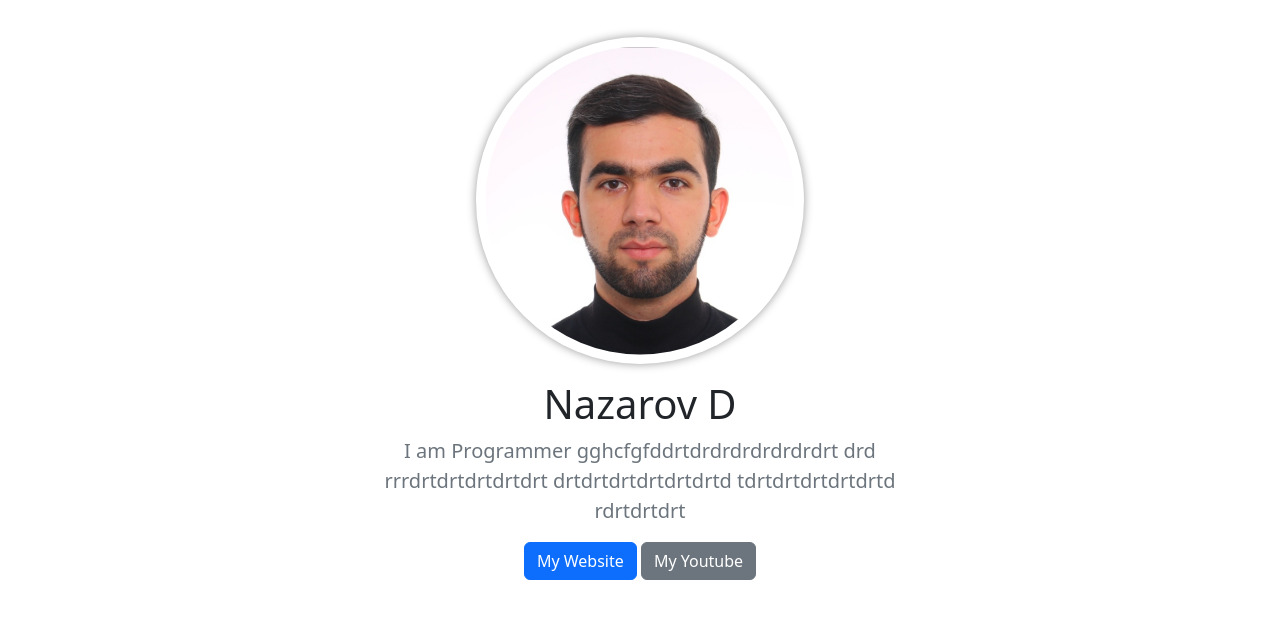
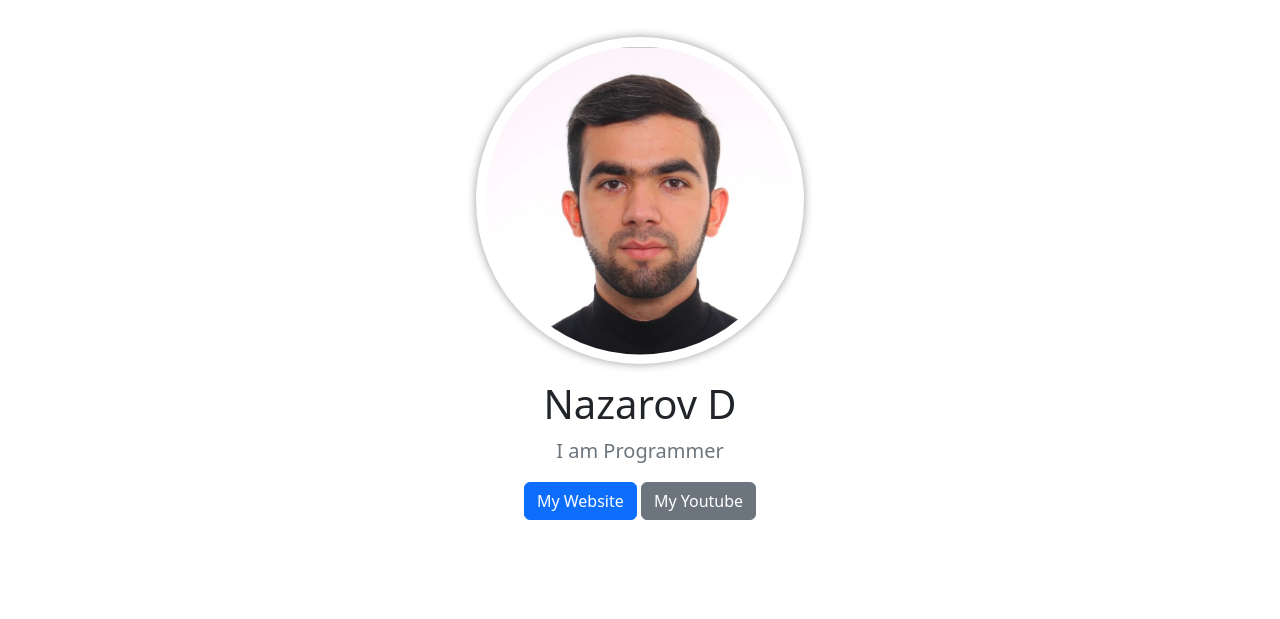
Before and after one commit to Davlatmand/ND, a plain HTML site: page index.html in a window 1280 px wide. Shown: the part 67-686 px from the top of the page. Drawn offline with nearby package versions, Linux system fonts and the light colour scheme.

Commit message:
Add files via upload

```diff
--- a/index.html
+++ b/index.html
@@ -61,8 +61,7 @@
           <img class="rounded-image" src="Я.jpg" alt="Davlat" />
           <h1 class="fw-light">Nazarov D</h1>
           <p class="lead text-muted">
-            I am Programmer gghcfgfddrtdrdrdrdrdrdrdrt drd rrrdrtdrtdrtdrtdrt
-            drtdrtdrtdrtdrtdrtd tdrtdrtdrtdrtdrtd rdrtdrtdrt
+            I am Programmer
           </p>
           <a
             href="https://stashchuk.com"
```
Also changed, not shown: places.html (+2 -1 lines).
